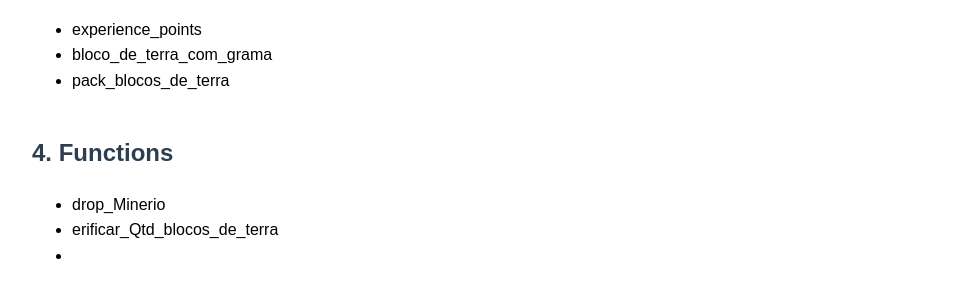
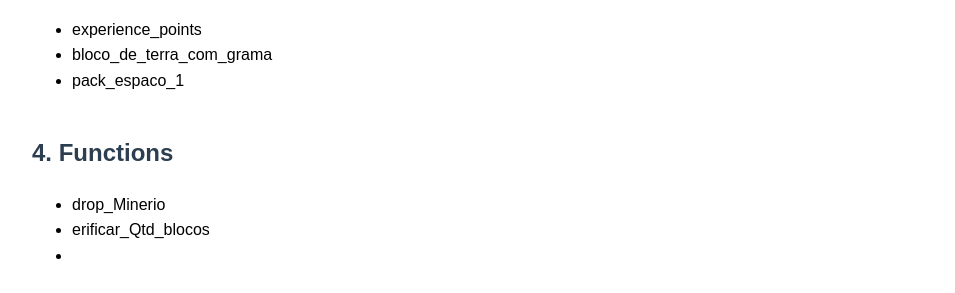
Before and after one commit to kmiepng/Minecraft, a plain HTML site: page Atividade_2/Activity 1.html in a window 1280 px wide. Shown: the part 633-926 px from the top of the page, without its empty margins (8-963 px from the left). Drawn offline with Linux system fonts and the light colour scheme.

Commit message:
mudei outro nome

```diff
--- a/Atividade_2/Activity 1.html
+++ b/Atividade_2/Activity 1.html
@@ -57,7 +57,7 @@
     <ul>
       <li>experience_points</li>
       <li>bloco_de_terra_com_grama</li>
-      <li>pack_blocos_de_terra</li>
+      <li>pack_espaco_1</li>
     </ul>
   </div>
 
@@ -65,7 +65,7 @@
     <h2>4. Functions</h2>
     <ul>
       <li>drop_Minerio</li>
-      <li>erificar_Qtd_blocos_de_terra</li>
+      <li>erificar_Qtd_blocos</li>
       <li></li>
     </ul>
   </div>
```
